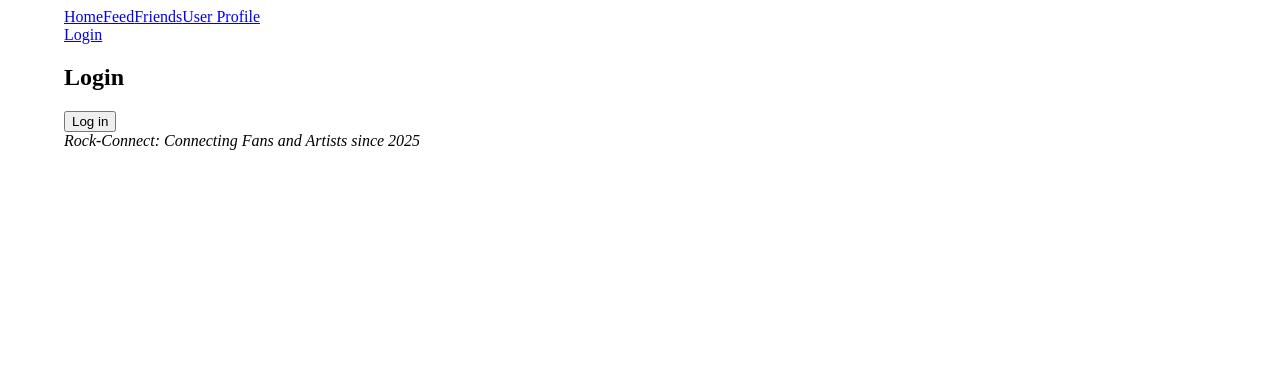
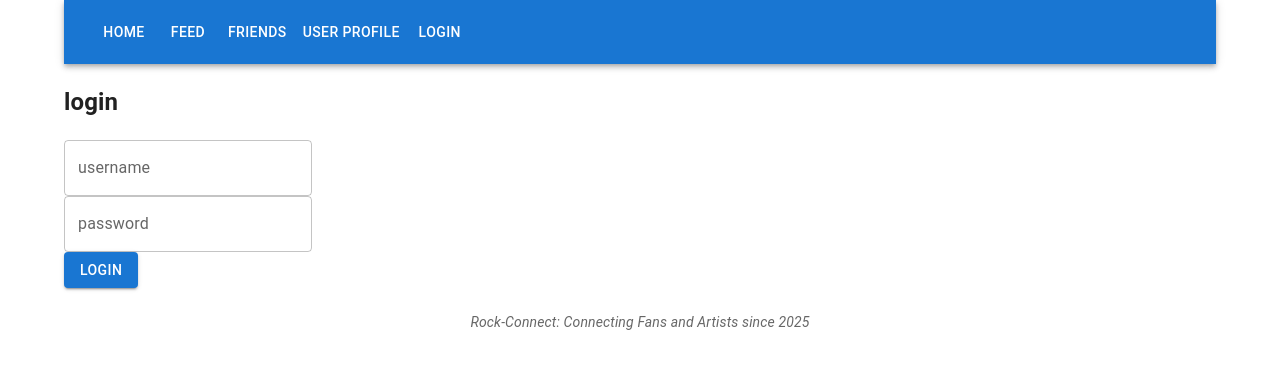
Before and after one commit to adrian-qorbani/rock-connect, a React (Vite) app in the folder client/: page /login in a window 1280 px wide. Shown: the top 368 px of the page. Built offline with nearby package versions, Linux system fonts and the light colour scheme.

Commit message:
style: added style to app, footer and login.

```diff
--- a/client/src/App.tsx
+++ b/client/src/App.tsx
@@ -16,7 +16,7 @@ import Login from "./components/login/Login";
 import UserRoute from "./components/user-profile/UserRoute";
 import Navbar from "./components/navbar/Navbar";
 import Footer from "./components/footer/Footer";
-import { Container } from "@mui/material";
+import { Box, Container, CssBaseline } from "@mui/material";
 
 const App: React.FC = () => {
   const [posts] = useState<Post[]>([
@@ -48,9 +48,19 @@ const App: React.FC = () => {
   ];
 
   return (
-    <Container>
+    <>
+      <CssBaseline />
+      <Container
+        sx={{
+          display: "flex",
+          flexDirection: "column",
+          minHeight: "100vh",
+          p: 0,
+        }}
+      >
         <Router>
-        <div>
+          <Box sx={{ flexGrow: 1 }}>
+            {" "}
             <Navbar user={user} />
             <div>
               <main>
@@ -74,9 +84,10 @@ const App: React.FC = () => {
               </main>
             </div>
             <Footer />
-        </div>
+          </Box>
         </Router>
       </Container>
+    </>
   );
 };
 
--- a/client/src/components/footer/Footer.tsx
+++ b/client/src/components/footer/Footer.tsx
@@ -1,9 +1,18 @@
-import React from "react";
+import { Box, Typography } from '@mui/material';
 
 const Footer: React.FC = () => (
-  <div>
-    <i>Rock-Connect: Connecting Fans and Artists since 2025</i>
-  </div>
+  <Box
+    component="footer"
+    sx={{
+      py: 3,
+      px: 2,
+      mt: 'auto',
+    }}
+  >
+    <Typography variant="body2" color="text.secondary" align="center" fontStyle="italic">
+      Rock-Connect: Connecting Fans and Artists since 2025
+    </Typography>
+  </Box>
 );
 
 export default Footer;
--- a/client/src/components/login/Login.tsx
+++ b/client/src/components/login/Login.tsx
@@ -1,21 +1,38 @@
 import React from "react";
 import { User } from "../../types/types";
+import { Button, TextField } from "@mui/material";
+// import { useNavigate } from "react-router-dom";
 
 interface LoginProps {
   onLogin: (user: User) => void;
 }
 
 const Login: React.FC<LoginProps> = ({ onLogin }) => {
+  // const navigate = useNavigate();
+
   const handleLogin = () => {
     // Simulate a user login
     const user: User = { id: "1", name: "John Doe" };
     onLogin(user);
+    // navigate("/");
   };
 
   return (
     <div>
-      <h2>Login</h2>
-      <button onClick={handleLogin}>Log in</button>
+      <h2>login</h2>
+      <form onSubmit={handleLogin}>
+        <div>
+          <TextField label="username" />
+        </div>
+        <div>
+          <TextField label="password" type="password" />
+        </div>
+        <div>
+          <Button variant="contained" color="primary" type="submit">
+            login
+          </Button>
+        </div>
+      </form>
     </div>
   );
 };
--- a/client/src/components/navbar/Navbar.tsx
+++ b/client/src/components/navbar/Navbar.tsx
@@ -1,6 +1,7 @@
 import React from "react";
 import { Link } from "react-router-dom";
 import { User } from "../../types/types";
+import { AppBar, Button, IconButton, Toolbar } from "@mui/material";
 
 interface NavbarProps {
   user: User | null;
@@ -8,19 +9,30 @@ interface NavbarProps {
 
 const Navbar: React.FC<NavbarProps> = ({ user }) => {
   return (
-    <div>
-      <div>
-        <Link to="/">Home</Link>
-        <Link to="/feed">Feed</Link>
-        <Link to="/connections">Friends</Link>
-        <Link to="/profile">User Profile</Link>
-      </div>
-      {user ? (
-        <div>Welcome, {user.name}.</div>
-      ) : (
-        <Link to="/login">Login</Link>
-      )}
-    </div>
+    <AppBar position="static">
+      <Toolbar>
+        <IconButton edge="start" color="inherit" aria-label="menu"></IconButton>
+        <Button color="inherit" component={Link} to="/">
+          home
+        </Button>
+        <Button color="inherit" component={Link} to="/feed">
+          feed
+        </Button>
+        <Button color="inherit" component={Link} to="/connections">
+          friends
+        </Button>
+        <Button color="inherit" component={Link} to="/profile">
+          user profile
+        </Button>
+        {user ? (
+          <em>{user.name} logged in</em>
+        ) : (
+          <Button color="inherit" component={Link} to="/login">
+            login
+          </Button>
+        )}
+      </Toolbar>
+    </AppBar>
   );
 };
 
```
Lines whose indentation alone changed are shown as unchanged.
